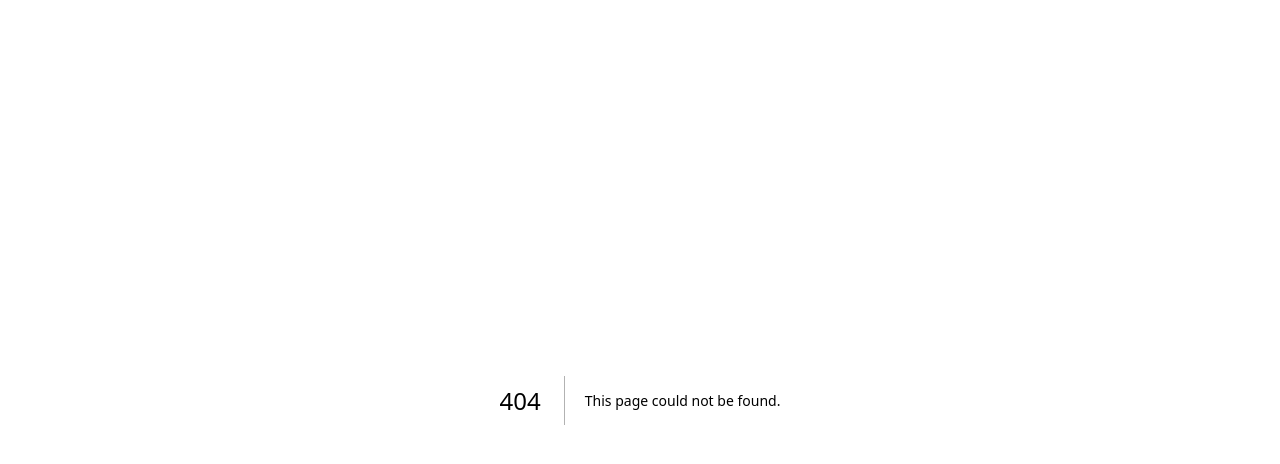
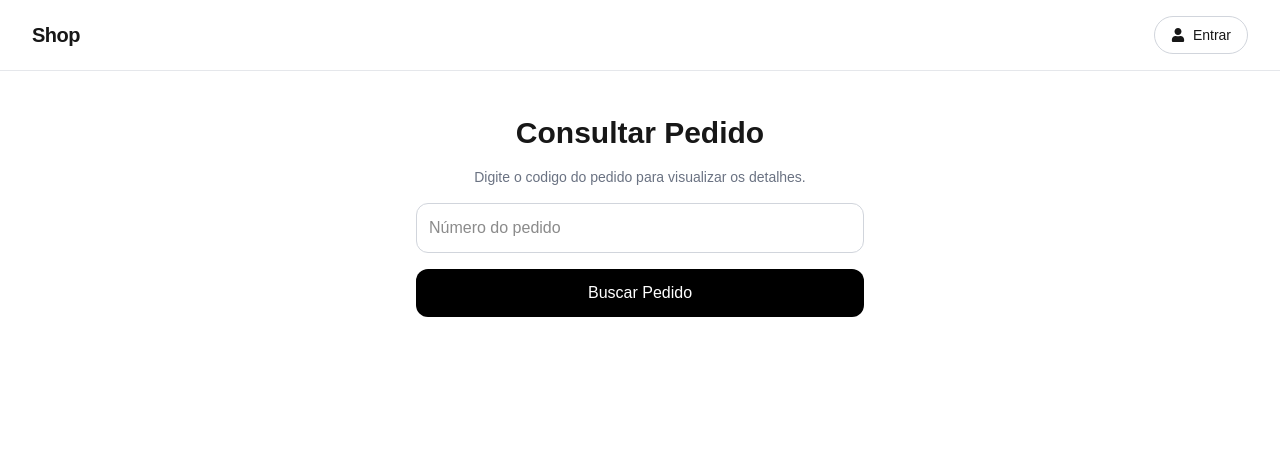
Before and after one commit to ElisonMartins/solucao-desafio-tecprime, a Next.js app in the folder frontend/: page /order-search in a window 1280 px wide. Before the commit this address had no page. Shown: the top 464 px of the page. Built offline with nearby package versions, Linux system fonts and the light colour scheme.

Commit message:
feat: implement order search page with order details view

```diff
--- /dev/null
+++ b/frontend/app/order-search/page.tsx
@@ -0,0 +1,108 @@
+"use client";
+
+import { useState } from "react";
+import Header from "@/components/Header";
+import { api } from "@/services/api";
+import { OrderDetails } from "@/types/order";
+
+export default function OrderSearchPage() {
+  const [orderId, setOrderId] = useState("");
+  const [order, setOrder] = useState<OrderDetails | null>(null);
+  const [loading, setLoading] = useState(false);
+  const [error, setError] = useState("");
+
+  const handleSearch = async () => {
+    if (!orderId.trim()) return;
+
+    try {
+      setLoading(true);
+      setError("");
+      setOrder(null);
+
+      const response = await api.get<OrderDetails>(`/orders/${orderId}`);
+      setOrder(response.data);
+    } catch {
+      setError("Pedido não encontrado.");
+    } finally {
+      setLoading(false);
+    }
+  };
+
+  return (
+    <>
+      <Header />
+
+      <div className="max-w-4xl mx-auto p-6 space-y-10">
+        {/* busca */}
+        <div className="max-w-md mx-auto space-y-4 text-center mt-5">
+          <h1 className="text-3xl font-bold">Consultar Pedido</h1>
+
+          <p className="text-gray-500 text-sm">
+            Digite o codigo do pedido para visualizar os detalhes.
+          </p>
+
+          <input
+            type="text"
+            placeholder="Número do pedido"
+            value={orderId}
+            onChange={(e) => setOrderId(e.target.value)}
+            className="w-full border border-gray-300 p-3 rounded-xl focus:outline-none focus:border-black"
+          />
+
+          <button
+            onClick={handleSearch}
+            disabled={loading}
+            className="w-full bg-black text-white py-3 rounded-xl hover:opacity-90 transition disabled:opacity-50 cursor-pointer"
+          >
+            {loading ? "Buscando..." : "Buscar Pedido"}
+          </button>
+
+          {error && <p className="text-red-500 text-sm">{error}</p>}
+        </div>
+
+        {/* resultado */}
+        {order && (
+          <div className="bg-white shadow-lg rounded-2xl p-8 space-y-6">
+            <h2 className="text-2xl font-semibold">Detalhes do Pedido</h2>
+
+            <div className="grid md:grid-cols-2 gap-4 text-sm">
+              <p>
+                <strong>ID:</strong> {order.id}
+              </p>
+              <p>
+                <strong>Pagamento:</strong> {order.paymentMethod}
+              </p>
+              <p>
+                <strong>Nome:</strong> {order.name}
+              </p>
+              <p>
+                <strong>Email:</strong> {order.email}
+              </p>
+              <p>
+                <strong>Total:</strong> R$ {Number(order.total).toFixed(2)}
+              </p>
+            </div>
+
+            <div>
+              <h3 className="text-lg font-semibold mb-3">Itens do Pedido</h3>
+
+              <div className="space-y-3">
+                {order.items.map((item) => (
+                  <div
+                    key={item.id}
+                    className="flex justify-between border-b pb-2 text-sm"
+                  >
+                    <span>Produto #{item.productId}</span>
+                    <span>
+                      {item.quantity}x — R$ {Number(item.price).toFixed(2)}
+                    </span>
+                  </div>
+                ))}
+              </div>
+            </div>
+          </div>
+        )}
+      </div>
+    </>
+  );
+}
```
